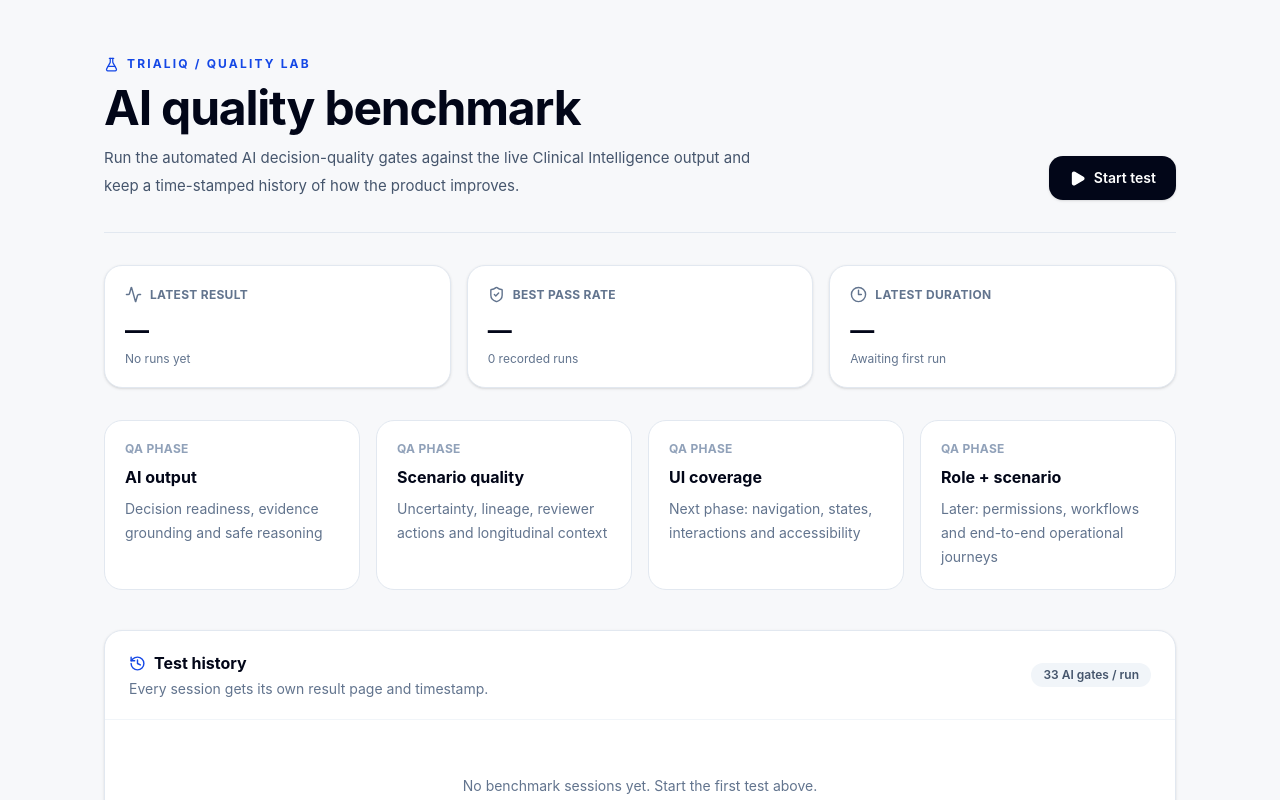
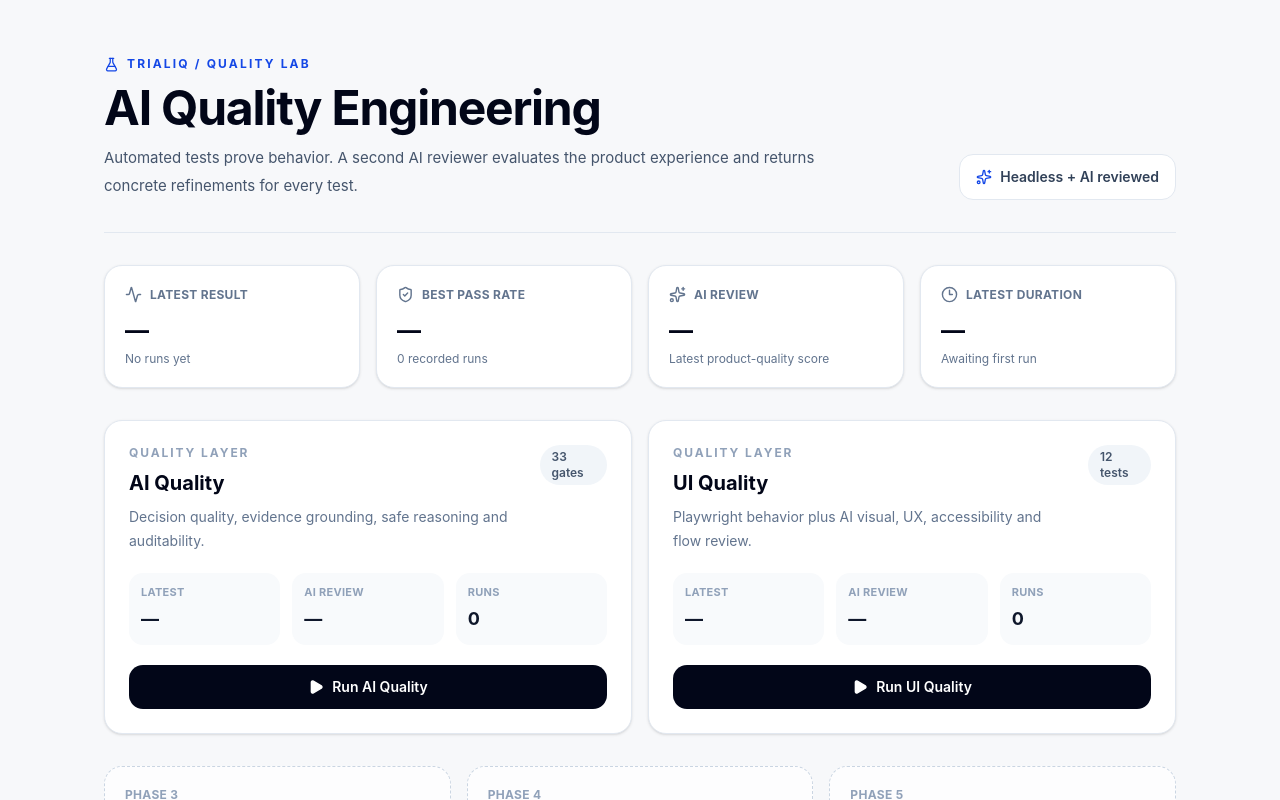
Before and after one commit to Zunaid24/trialiq, a Next.js app: page /test.html in a window 1280 px wide. Shown: the top 800 px of the page. Built offline with nearby package versions, Linux system fonts and the light colour scheme.

Commit message:
Expand quality dashboard with AI-reviewed suite controls

```diff
--- a/app/test.html/page.tsx
+++ b/app/test.html/page.tsx
@@ -2,31 +2,22 @@
 
 import { useEffect, useMemo, useState } from "react";
 import Link from "next/link";
-import { Activity, ArrowRight, CheckCircle2, Clock3, FlaskConical, History, Loader2, Play, ShieldCheck, XCircle } from "lucide-react";
+import { Activity, ArrowRight, CheckCircle2, Clock3, Eye, FlaskConical, History, Loader2, Play, ShieldCheck, Sparkles, XCircle } from "lucide-react";
 
-type HistoryItem = {
-  id: string;
-  suite?: string;
-  startedAt: string;
-  completedAt: string;
-  durationMs: number;
-  status: "PASS" | "FAIL";
-  total: number;
-  passed: number;
-  failed: number;
-  error?: string;
-};
+type HistoryItem = { id: string; suite?: string; suiteKey?: string; startedAt: string; completedAt: string; durationMs: number; status: "PASS" | "FAIL"; total: number; passed: number; failed: number; aiReview?: { overallScore?: number | null }; error?: string };
+type SuiteKey = "ai" | "ui";
 
-function formatDate(value: string) {
-  return new Date(value).toLocaleString([], { dateStyle: "medium", timeStyle: "medium" });
-}
-function duration(ms: number) {
-  return `${(ms / 1000).toFixed(1)}s`;
-}
+function formatDate(value: string) { return new Date(value).toLocaleString([], { dateStyle: "medium", timeStyle: "medium" }); }
+function duration(ms: number) { return `${(ms / 1000).toFixed(1)}s`; }
+
+const suites: Array<{ key: SuiteKey; title: string; description: string; count: string }> = [
+  { key: "ai", title: "AI Quality", description: "Decision quality, evidence grounding, safe reasoning and auditability.", count: "33 gates" },
+  { key: "ui", title: "UI Quality", description: "Playwright behavior plus AI visual, UX, accessibility and flow review.", count: "12 tests" },
+];
 
 export default function TestSuitePage() {
   const [history, setHistory] = useState<HistoryItem[]>([]);
-  const [running, setRunning] = useState(false);
+  const [running, setRunning] = useState<SuiteKey | null>(null);
   const [error, setError] = useState("");
 
   async function loadHistory() {
@@ -37,27 +28,24 @@ export default function TestSuitePage() {
 
   useEffect(() => { loadHistory(); }, []);
 
-  async function startTest() {
+  async function startTest(suite: SuiteKey) {
     if (running) return;
-    setRunning(true);
+    setRunning(suite);
     setError("");
     try {
-      const response = await fetch("/api/test-suite/run", { method: "POST" });
+      const response = await fetch("/api/test-suite/run", { method: "POST", headers: { "Content-Type": "application/json" }, body: JSON.stringify({ suite }) });
       const payload = await response.json();
-      if (payload?.report?.id) {
-        window.location.href = `/test.html/run/${payload.report.id}`;
-        return;
-      }
-      throw new Error(payload?.error || "Unable to start benchmark.");
+      if (payload?.report?.id) { window.location.href = `/test.html/run/${payload.report.id}`; return; }
+      throw new Error(payload?.error || "Unable to start test suite.");
     } catch (e) {
-      setError(e instanceof Error ? e.message : "Unable to start benchmark.");
+      setError(e instanceof Error ? e.message : "Unable to start test suite.");
       await loadHistory();
-    } finally {
-      setRunning(false);
-    }
+    } finally { setRunning(null); }
   }
 
   const latest = history[0];
+  const aiHistory = history.filter((run) => run.suiteKey === "ai");
+  const uiHistory = history.filter((run) => run.suiteKey === "ui");
   const best = useMemo(() => history.reduce((max, run) => Math.max(max, run.total ? (run.passed / run.total) * 100 : 0), 0), [history]);
 
   return (
@@ -66,49 +54,53 @@ export default function TestSuitePage() {
         <header className="flex flex-col gap-6 border-b border-slate-200 pb-8 md:flex-row md:items-end md:justify-between">
           <div>
             <div className="flex items-center gap-2 text-xs font-bold uppercase tracking-[0.18em] text-blue-700"><FlaskConical size={15} /> TrialIQ / Quality Lab</div>
-            <h1 className="mt-3 text-4xl font-bold tracking-tight md:text-5xl">AI quality benchmark</h1>
-            <p className="mt-3 max-w-2xl text-[15px] leading-7 text-slate-600">Run the automated AI decision-quality gates against the live Clinical Intelligence output and keep a time-stamped history of how the product improves.</p>
+            <h1 className="mt-3 text-4xl font-bold tracking-tight md:text-5xl">AI Quality Engineering</h1>
+            <p className="mt-3 max-w-3xl text-[15px] leading-7 text-slate-600">Automated tests prove behavior. A second AI reviewer evaluates the product experience and returns concrete refinements for every test.</p>
           </div>
-          <button onClick={startTest} disabled={running} className="inline-flex shrink-0 items-center justify-center gap-2 rounded-xl bg-slate-950 px-5 py-3 text-sm font-semibold text-white shadow-sm transition hover:bg-slate-800 disabled:cursor-wait disabled:opacity-60">
-            {running ? <Loader2 size={17} className="animate-spin" /> : <Play size={17} fill="currentColor" />}
-            {running ? "Running benchmark…" : "Start test"}
-          </button>
+          <div className="inline-flex items-center gap-2 rounded-xl border border-slate-200 bg-white px-4 py-3 text-sm font-semibold text-slate-700"><Sparkles size={16} className="text-blue-700"/> Headless + AI reviewed</div>
         </header>
 
-        {running && <div className="mt-6 rounded-2xl border border-blue-200 bg-blue-50 p-5"><div className="flex items-center gap-3"><Loader2 className="animate-spin text-blue-700" size={19}/><div><p className="font-bold text-blue-950">Benchmark running</p><p className="mt-1 text-sm text-blue-800">Clinical Intelligence is being evaluated across the full AI quality suite. The browser runs headlessly; no Chrome window will open.</p></div></div></div>}
-        {error && <div className="mt-6 rounded-2xl border border-red-200 bg-red-50 p-5 text-sm text-red-800"><strong>Could not start the benchmark.</strong> {error}</div>}
+        {running && <div className="mt-6 rounded-2xl border border-blue-200 bg-blue-50 p-5"><div className="flex items-center gap-3"><Loader2 className="animate-spin text-blue-700" size={19}/><div><p className="font-bold text-blue-950">{running === "ui" ? "UI quality" : "AI quality"} is running</p><p className="mt-1 text-sm text-blue-800">Playwright runs headlessly. After the automated tests, the AI reviewer evaluates each test and stores its review with the timestamped run.</p></div></div></div>}
+        {error && <div className="mt-6 rounded-2xl border border-red-200 bg-red-50 p-5 text-sm text-red-800"><strong>Could not start the suite.</strong> {error}</div>}
 
-        <section className="mt-8 grid gap-4 md:grid-cols-3">
+        <section className="mt-8 grid gap-4 md:grid-cols-4">
           <Stat icon={<Activity size={17}/>} label="Latest result" value={latest ? `${latest.passed}/${latest.total}` : "—"} detail={latest ? latest.status : "No runs yet"} />
           <Stat icon={<ShieldCheck size={17}/>} label="Best pass rate" value={history.length ? `${best.toFixed(0)}%` : "—"} detail={`${history.length} recorded run${history.length === 1 ? "" : "s"}`} />
+          <Stat icon={<Sparkles size={17}/>} label="AI review" value={latest?.aiReview?.overallScore != null ? `${latest.aiReview.overallScore}/100` : "—"} detail="Latest product-quality score" />
           <Stat icon={<Clock3 size={17}/>} label="Latest duration" value={latest ? duration(latest.durationMs) : "—"} detail={latest ? formatDate(latest.completedAt) : "Awaiting first run"} />
         </section>
 
-        <section className="mt-8 grid gap-4 md:grid-cols-4">
-          {[
-            ["AI output", "Decision readiness, evidence grounding and safe reasoning"],
-            ["Scenario quality", "Uncertainty, lineage, reviewer actions and longitudinal context"],
-            ["UI coverage", "Next phase: navigation, states, interactions and accessibility"],
-            ["Role + scenario", "Later: permissions, workflows and end-to-end operational journeys"],
-          ].map(([title, description]) => <div key={title} className="rounded-2xl border border-slate-200 bg-white p-5"><p className="text-xs font-bold uppercase tracking-wide text-slate-400">QA phase</p><h2 className="mt-2 font-bold">{title}</h2><p className="mt-2 text-sm leading-6 text-slate-500">{description}</p></div>)}
+        <section className="mt-8 grid gap-4 md:grid-cols-2">
+          {suites.map((suite) => {
+            const suiteHistory = suite.key === "ai" ? aiHistory : uiHistory;
+            const latestSuite = suiteHistory[0];
+            return <div key={suite.key} className="rounded-2xl border border-slate-200 bg-white p-6 shadow-sm">
+              <div className="flex items-start justify-between gap-4"><div><p className="text-xs font-bold uppercase tracking-[0.16em] text-slate-400">Quality layer</p><h2 className="mt-2 text-xl font-bold">{suite.title}</h2><p className="mt-2 max-w-xl text-sm leading-6 text-slate-500">{suite.description}</p></div><span className="rounded-full bg-slate-100 px-3 py-1 text-xs font-semibold text-slate-600">{suite.count}</span></div>
+              <div className="mt-5 grid grid-cols-3 gap-3 text-sm"><Metric label="Latest" value={latestSuite ? `${latestSuite.passed}/${latestSuite.total}` : "—"}/><Metric label="AI review" value={latestSuite?.aiReview?.overallScore != null ? `${latestSuite.aiReview.overallScore}` : "—"}/><Metric label="Runs" value={String(suiteHistory.length)}/></div>
+              <button onClick={() => startTest(suite.key)} disabled={!!running} className="mt-5 inline-flex w-full items-center justify-center gap-2 rounded-xl bg-slate-950 px-4 py-3 text-sm font-semibold text-white transition hover:bg-slate-800 disabled:cursor-wait disabled:opacity-60">{running === suite.key ? <Loader2 size={16} className="animate-spin"/> : <Play size={16} fill="currentColor"/>}{running === suite.key ? "Running…" : `Run ${suite.title}`}</button>
+            </div>;
+          })}
+        </section>
+
+        <section className="mt-8 grid gap-4 md:grid-cols-3">
+          {["Role-Based Quality", "Scenario Quality", "Competitor Quality"].map((title, index) => <div key={title} className="rounded-2xl border border-dashed border-slate-300 bg-white/70 p-5"><p className="text-xs font-bold uppercase tracking-wide text-slate-400">Phase {index + 3}</p><h2 className="mt-2 font-bold">{title}</h2><p className="mt-2 text-sm leading-6 text-slate-500">Same Playwright + AI reviewer architecture will be reused for permissions, real-world journeys and comparative experience quality.</p><span className="mt-4 inline-block rounded-full bg-slate-100 px-3 py-1 text-xs font-semibold text-slate-500">Next</span></div>)}
         </section>
 
         <section className="mt-10 rounded-2xl border border-slate-200 bg-white shadow-sm">
-          <div className="flex items-center justify-between border-b border-slate-100 px-6 py-5"><div><div className="flex items-center gap-2"><History size={17} className="text-blue-700"/><h2 className="font-bold">Test history</h2></div><p className="mt-1 text-sm text-slate-500">Every session gets its own result page and timestamp.</p></div><span className="rounded-full bg-slate-100 px-3 py-1 text-xs font-semibold text-slate-600">33 AI gates / run</span></div>
-          {history.length === 0 ? <div className="px-6 py-14 text-center text-sm text-slate-500">No benchmark sessions yet. Start the first test above.</div> : <div className="divide-y divide-slate-100">
+          <div className="flex items-center justify-between border-b border-slate-100 px-6 py-5"><div><div className="flex items-center gap-2"><History size={17} className="text-blue-700"/><h2 className="font-bold">Test history</h2></div><p className="mt-1 text-sm text-slate-500">Every session gets its own timestamped result page, test evidence and AI review.</p></div><span className="rounded-full bg-slate-100 px-3 py-1 text-xs font-semibold text-slate-600">{history.length} runs</span></div>
+          {history.length === 0 ? <div className="px-6 py-14 text-center text-sm text-slate-500">No sessions yet. Run a quality layer above.</div> : <div className="divide-y divide-slate-100">
             {history.map((run) => <Link key={run.id} href={`/test.html/run/${run.id}`} className="group flex flex-col gap-4 px-6 py-5 transition hover:bg-slate-50 md:flex-row md:items-center md:justify-between">
-              <div className="flex items-start gap-4"><div className={`mt-0.5 rounded-full p-2 ${run.status === "PASS" ? "bg-emerald-50 text-emerald-700" : "bg-red-50 text-red-700"}`}>{run.status === "PASS" ? <CheckCircle2 size={18}/> : <XCircle size={18}/>}</div><div><div className="flex flex-wrap items-center gap-2"><span className="font-bold">{run.status}</span><span className="text-sm text-slate-500">{run.passed}/{run.total} passed</span></div><p className="mt-1 text-sm text-slate-500">{formatDate(run.startedAt)}</p>{run.error && <p className="mt-2 max-w-2xl truncate text-xs text-red-600">{run.error}</p>}</div></div>
-              <div className="flex items-center gap-5 text-sm text-slate-500"><span>{duration(run.durationMs)}</span><ArrowRight size={17} className="transition group-hover:translate-x-1 group-hover:text-slate-950"/></div>
+              <div className="flex items-start gap-4"><div className={`mt-0.5 rounded-full p-2 ${run.status === "PASS" ? "bg-emerald-50 text-emerald-700" : "bg-red-50 text-red-700"}`}>{run.status === "PASS" ? <CheckCircle2 size={18}/> : <XCircle size={18}/>}</div><div><div className="flex flex-wrap items-center gap-2"><span className="font-bold">{run.suite || "Test Suite"}</span><span className="text-sm text-slate-500">{run.passed}/{run.total} passed</span>{run.aiReview?.overallScore != null && <span className="rounded-full bg-blue-50 px-2 py-0.5 text-xs font-semibold text-blue-700">AI {run.aiReview.overallScore}</span>}</div><p className="mt-1 text-sm text-slate-500">{formatDate(run.startedAt)}</p>{run.error && <p className="mt-2 max-w-2xl truncate text-xs text-red-600">{run.error}</p>}</div></div>
+              <div className="flex items-center gap-5 text-sm text-slate-500"><span>{duration(run.durationMs)}</span><Eye size={16}/><ArrowRight size={17} className="transition group-hover:translate-x-1 group-hover:text-slate-950"/></div>
             </Link>)}
           </div>}
         </section>
 
-        <section className="mt-6 rounded-2xl border border-slate-200 bg-white p-6"><h2 className="font-bold">AI quality coverage</h2><div className="mt-4 grid gap-3 text-sm text-slate-600 md:grid-cols-2"><p>Decision readiness, confidence and executive conclusion quality.</p><p>Evidence grounding, source traceability and missing evidence.</p><p>Protocol impact, safety reasoning and cross-document relationships.</p><p>Operational recommendations, auditability and model provenance.</p><p>Evidence lineage, unsupported-claim suppression and uncertainty.</p><p>Reviewer action specificity and longitudinal context.</p></div></section>
-
-        <p className="mt-8 text-xs leading-5 text-slate-400">Runs use the signed-in TrialIQ session and the demo evidence pack used by Clinical Intelligence. Credentials stay in local environment configuration and are never entered on this page.</p>
+        <p className="mt-8 text-xs leading-5 text-slate-400">Credentials stay in local environment configuration. The dashboard never asks for Playwright credentials and all browser execution remains headless.</p>
       </div>
     </main>
   );
 }
 
 function Stat({icon,label,value,detail}:{icon:React.ReactNode;label:string;value:string;detail:string}) { return <div className="rounded-2xl border border-slate-200 bg-white p-5 shadow-sm"><div className="flex items-center gap-2 text-xs font-bold uppercase tracking-wide text-slate-500">{icon}{label}</div><p className="mt-3 text-2xl font-bold">{value}</p><p className="mt-1 text-xs text-slate-500">{detail}</p></div>; }
+function Metric({label,value}:{label:string;value:string}) { return <div className="rounded-xl bg-slate-50 p-3"><p className="text-[11px] font-bold uppercase tracking-wide text-slate-400">{label}</p><p className="mt-1 text-lg font-bold text-slate-900">{value}</p></div>; }
```
